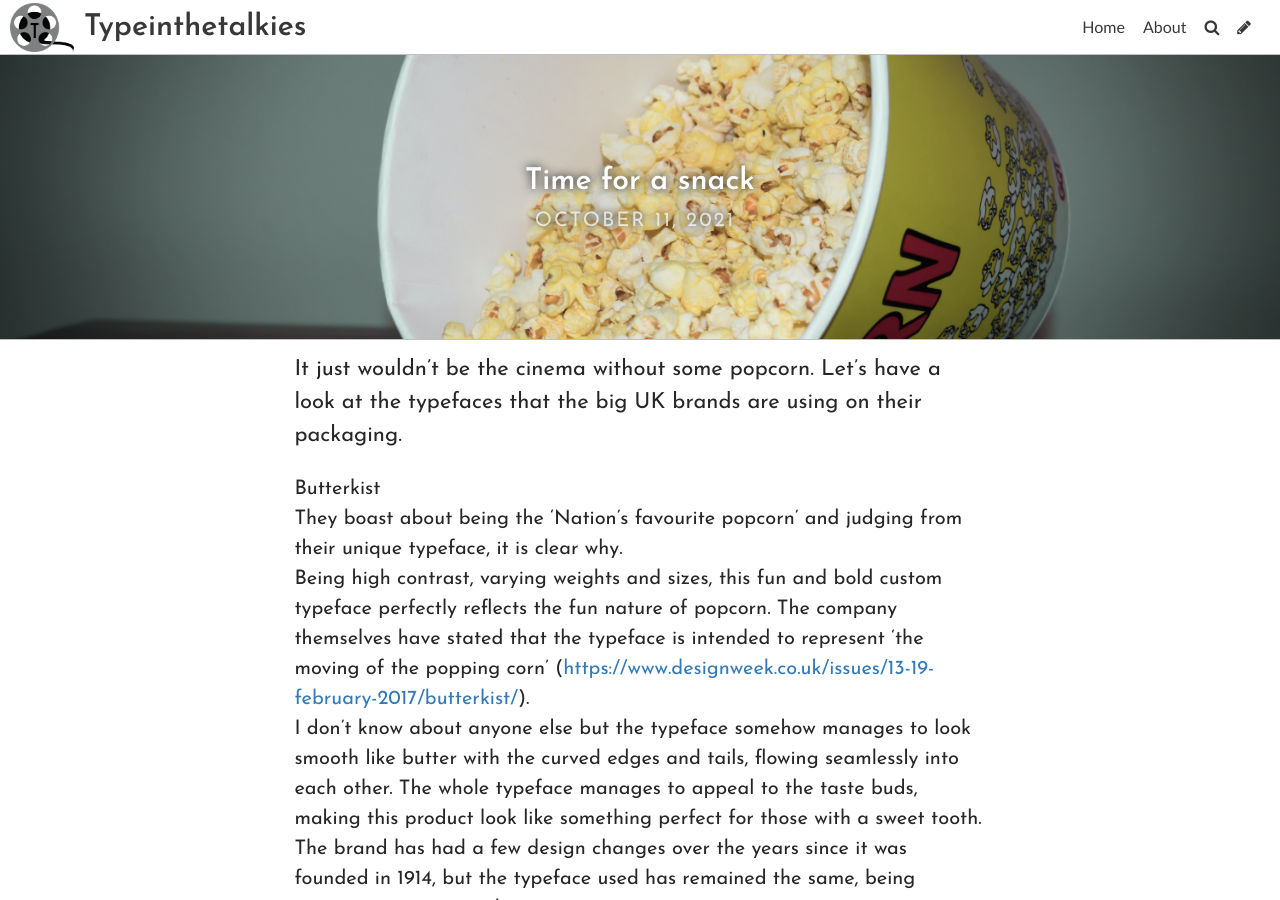
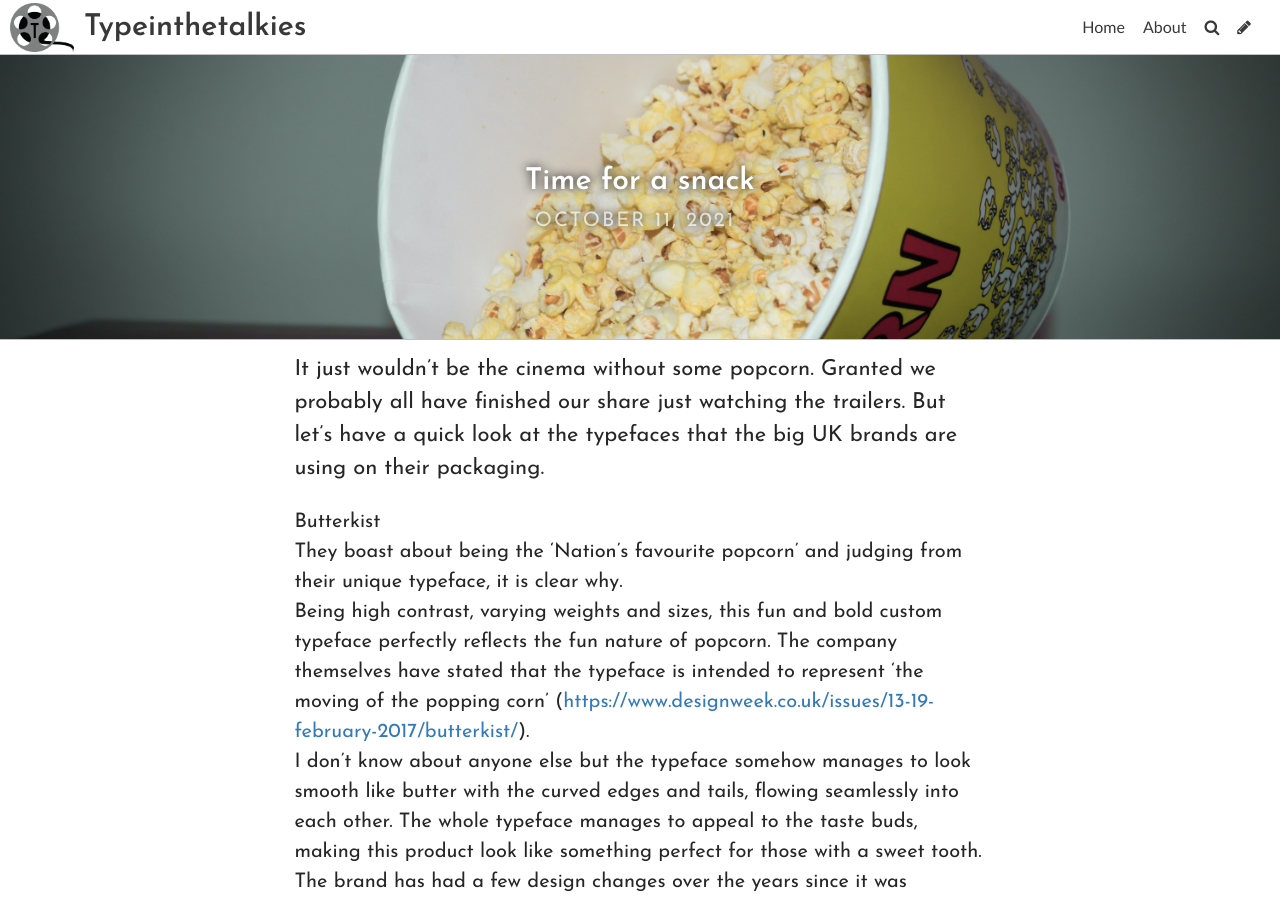
Before and after one commit to laurenlouisap/typography, a Jekyll site: the page built from _posts/2021-10-11-time-for-a-snack.md, in a window 1280 px wide and 900 px high. Built offline with Jekyll 4.4.1, drawn with Linux system fonts in a browser that asks for light colours; some web fonts are replaced.

Commit message:
Update Post “2021-10-11-time-for-a-snack”

```diff
--- a/_posts/2021-10-11-time-for-a-snack.md
+++ b/_posts/2021-10-11-time-for-a-snack.md
@@ -6,7 +6,7 @@
 title_color: "#ffffff"
 comments: false
 ---
-It just wouldn't be the cinema without some popcorn. Let's have a look at the typefaces that the big UK brands are using on their packaging.
+It just wouldn't be the cinema without some popcorn. Granted we probably all have finished our share just watching the trailers. But let's have a quick look at the typefaces that the big UK brands are using on their packaging.
 
 Butterkist\
 They boast about being the 'Nation's favourite popcorn' and judging from their unique typeface, it is clear why.\
```
